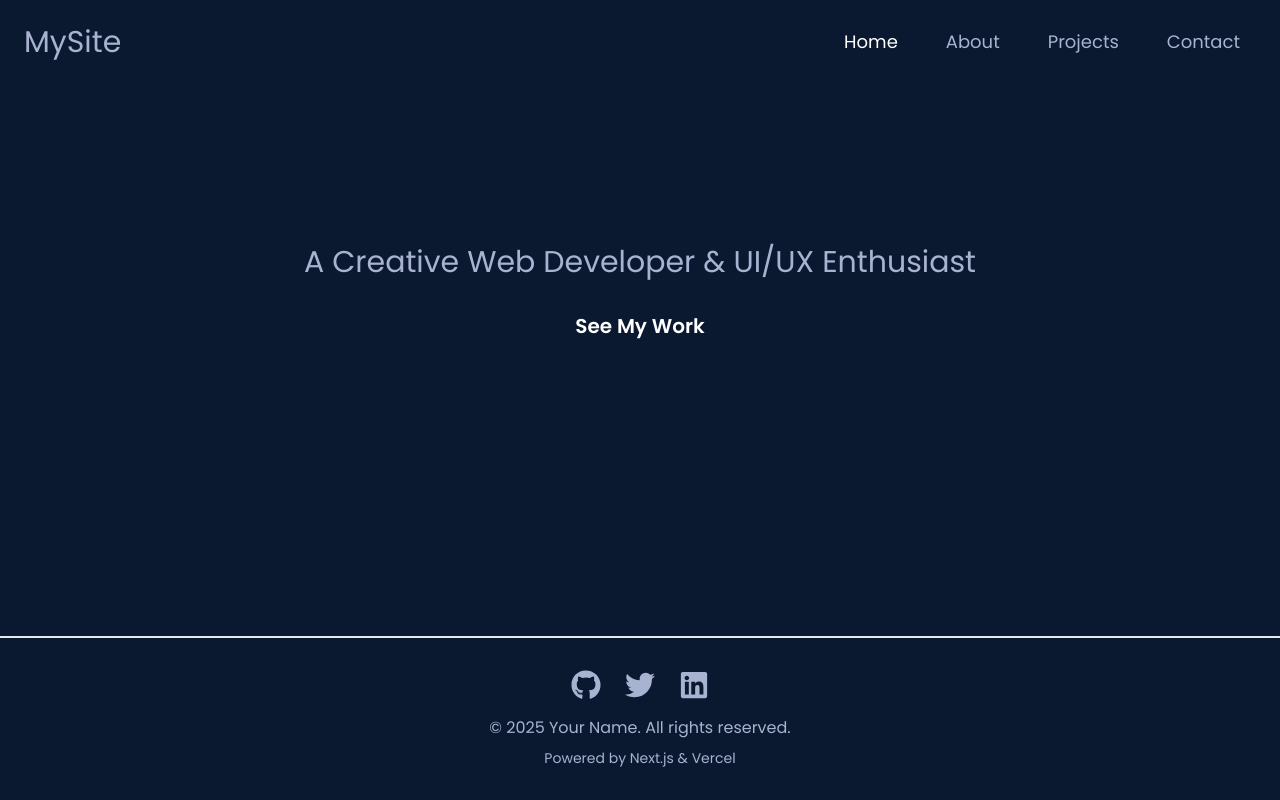
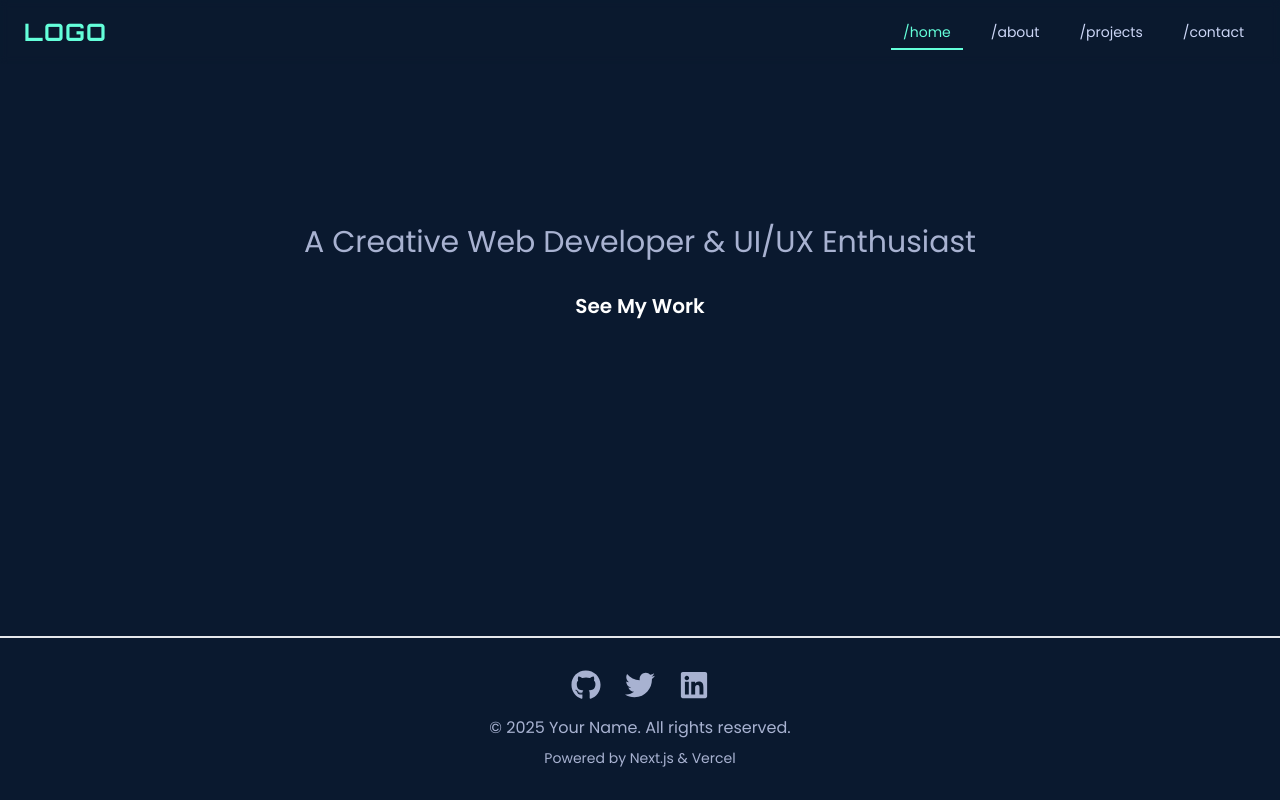
Before and after one commit to Nephyy1/nephyyv2, a Next.js app: page / in a window 1280 px wide. Built offline with nearby package versions, Linux system fonts and the light colour scheme.

Commit message:
Update Header.js

```diff
--- a/components/Header.js
+++ b/components/Header.js
@@ -1,5 +1,6 @@
 import Link from 'next/link';
 import { useRouter } from 'next/router';
+import { motion } from 'framer-motion';
 
 const NavLink = ({ href, children }) => {
   const router = useRouter();
@@ -7,8 +8,15 @@ const NavLink = ({ href, children }) => {
 
   return (
     <Link href={href}>
-      <a className={`px-4 py-2 rounded-md text-lg transition-all duration-300 ${isActive ? 'bg-retro-primary text-white shadow-retro' : 'hover:bg-retro-secondary'}`}>
+      <a className={`relative px-3 py-2 text-sm font-medium transition-colors ${isActive ? 'text-cyan' : 'text-lightest-slate hover:text-cyan'}`}>
         {children}
+        {isActive && (
+          <motion.div
+            className="absolute bottom-0 left-0 right-0 h-0.5 bg-cyan"
+            layoutId="underline"
+            transition={{ type: 'spring', stiffness: 380, damping: 30 }}
+          />
+        )}
       </a>
     </Link>
   );
@@ -16,20 +24,22 @@ const NavLink = ({ href, children }) => {
 
 export default function Header() {
   return (
-    <header className="bg-retro-bg/80 backdrop-blur-md sticky top-0 z-50 py-6">
-      <nav className="container mx-auto flex justify-between items-center px-6">
-        <Link href="/">
-          <a className="text-3xl font-press-start text-retro-primary hover:text-retro-accent transition-colors">
-            MySite
-          </a>
-        </Link>
-        <div className="flex items-center space-x-4">
-          <NavLink href="/">Home</NavLink>
-          <NavLink href="/about">About</NavLink>
-          <NavLink href="/projects">Projects</NavLink>
-          <NavLink href="/contact">Contact</NavLink>
-        </div>
-      </nav>
+    <header className="sticky top-0 z-50 w-full bg-navy/80 backdrop-blur-sm">
+      <div className="container mx-auto px-6 py-4">
+        <nav className="flex items-center justify-between">
+          <Link href="/">
+            <a className="font-display text-2xl font-bold text-cyan tracking-wider">
+              LOGO
+            </a>
+          </Link>
+          <div className="flex items-center space-x-2 md:space-x-4">
+            <NavLink href="/">/home</NavLink>
+            <NavLink href="/about">/about</NavLink>
+            <NavLink href="/projects">/projects</NavLink>
+            <NavLink href="/contact">/contact</NavLink>
+          </div>
+        </nav>
+      </div>
     </header>
   );
 }
```
